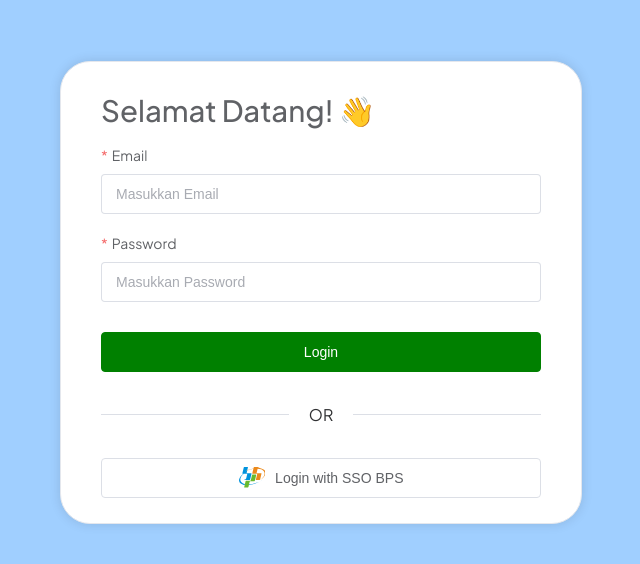
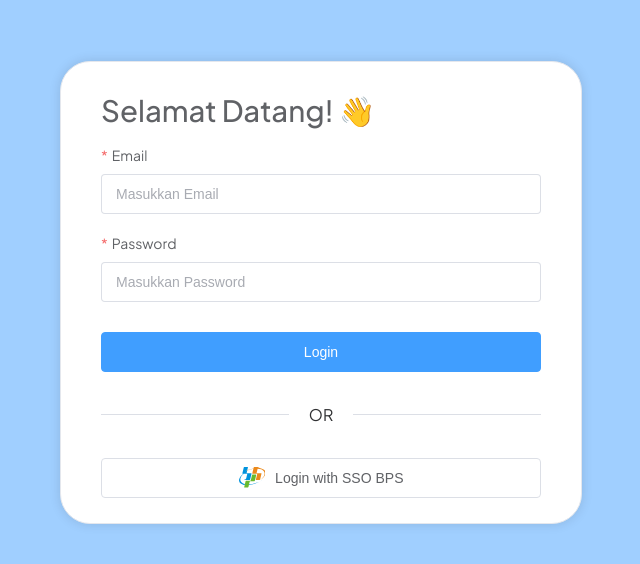
Before and after one commit to bps-kota-bontang/sapa-mitra-frontend, a Vue app: page /masuk in a window 1280 px wide. Shown: the part 108-672 px from the top of the page, without its empty margins (319-959 px from the left). Built offline with nearby package versions, Linux system fonts and the light colour scheme.

Commit message:
style: remove custom color primary

```diff
--- a/src/assets/base.css
+++ b/src/assets/base.css
@@ -1,7 +1,3 @@
-:root {
-  --el-color-primary: green;
-}
-
 body {
   margin: 0;
   font-family: "Plus Jakarta Sans", sans-serif;
```
